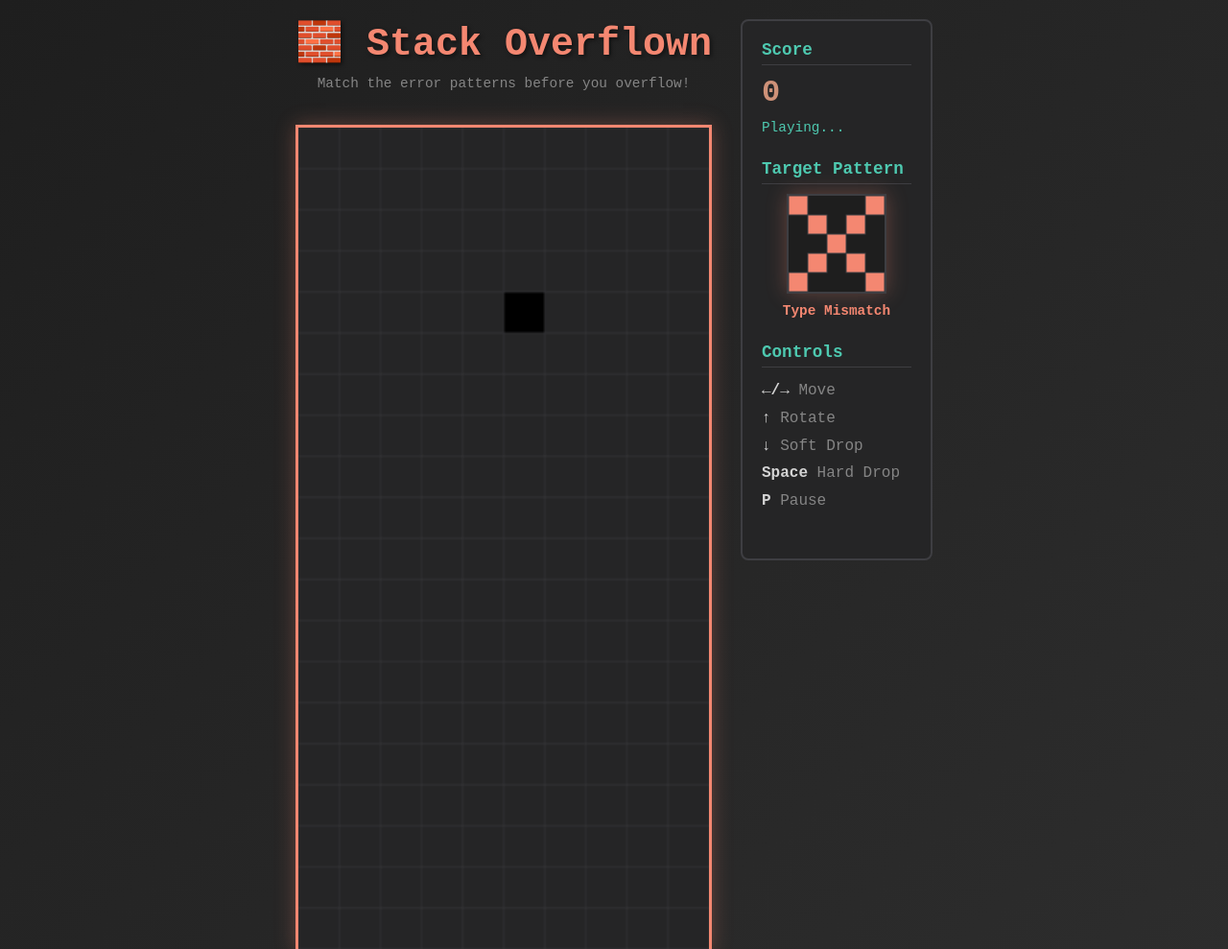
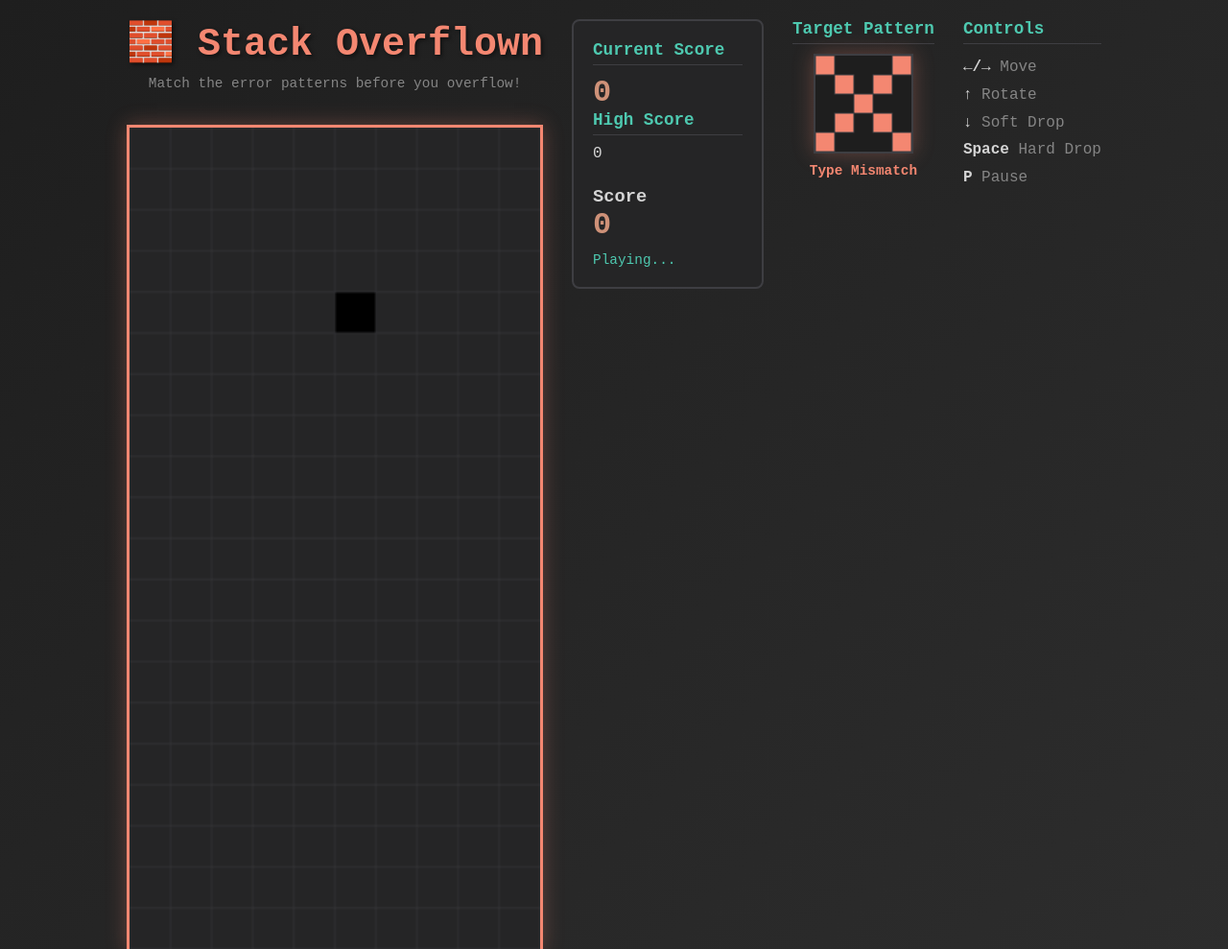
Before and after one commit to StanKarpenko1/skills-publish-docker-images, a plain HTML site: page src/index.html in a window 1280 px wide. Shown: the top 989 px of the page at 96% size. Drawn offline with Linux system fonts and the light colour scheme.

Commit message:
Add high score display

```diff
--- a/src/index.html
+++ b/src/index.html
@@ -18,7 +18,12 @@
 
       <div class="side-panel">
         <div class="info-section">
-          <h3>Score</h3>
+        <h3>Current Score</h3>
+        <div class="score" id="score">0</div>
+        <h3>High Score</h3>
+        <div class="high-score" id="high-score">0</div>
+      </div>
+                <h3>Score</h3>
           <div class="score" id="score">0</div>
           <div class="status" id="status">Playing...</div>
         </div>
```
